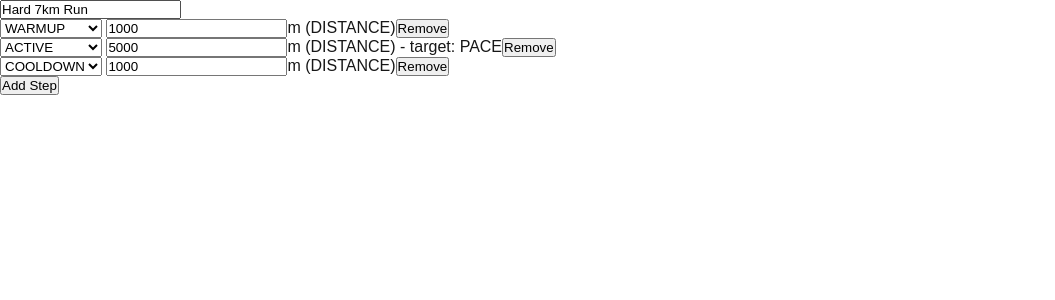
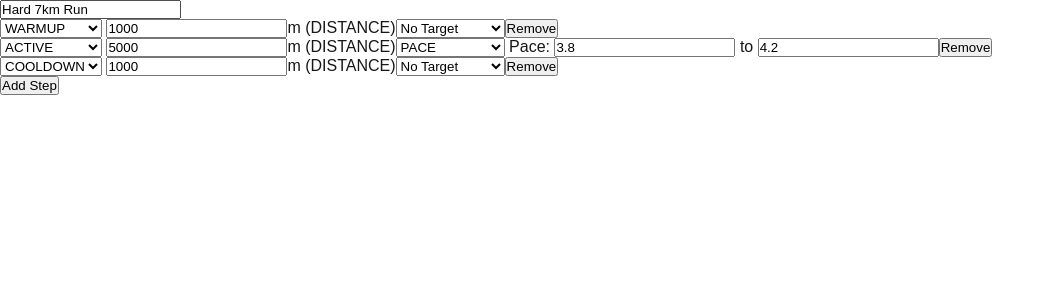
Before and after one commit to Brendan3519/garmin-workout-builder, a Next.js app: page / in a window 1280 px wide. Shown: the top 300 px of the page, without its empty margins (0-1055 px from the left). Built offline with nearby package versions, Linux system fonts and the light colour scheme; no server answers.

Commit message:
Add target type editing with pace or hr value inputs

```diff
--- a/src/components/WorkoutView.tsx
+++ b/src/components/WorkoutView.tsx
@@ -1,7 +1,7 @@
 "use client";
 
 import { useState } from 'react';
-import { StepIntensity, Workout, WorkoutStep } from '../types/workout';
+import { StepIntensity, Workout, WorkoutStep, Target } from '../types/workout';
 import posthog from 'posthog-js';
 
 interface WorkoutViewProps {
@@ -17,6 +17,19 @@ function WorkoutView({ workout }: WorkoutViewProps) {
     const [steps, setSteps] = useState(workout.steps);
     const [valueBeforeEdit, setValueBeforeEdit] = useState<number | null>(null);
     const [durationDrafts, setDurationDrafts] = useState<{ [stepOrder: number]: string }>({});
+    const [targetDrafts, setTargetDrafts] = useState<{ [key: string]: string }>({});
+
+function targetDraftKey(stepOrder: number, field: string){
+    return `${stepOrder}-${field}`;
+}
+
+function handleTargetValueChange(targetStepOrder: number, field: string, newValue: number) {
+    const updatedSteps = steps.map((step) => {
+        if (step.stepOrder !== targetStepOrder || !step.target) return step;
+        return {...step, target: {...step.target, [field]: newValue } as Target};
+    });
+    setSteps(updatedSteps);
+}
 
 function handleDurationChange(targetStepOrder: number, newValue: number) {
     const updatedSteps = steps.map((step) =>
@@ -62,6 +75,16 @@ function WorkoutView({ workout }: WorkoutViewProps) {
     setSteps(steps.filter((step) => step.stepOrder != targetStepOrder))
 }
 
+function handleRemoveTarget(targetStepOrder: number) {
+    const updatedSteps = steps.map((step) =>
+        step.stepOrder === targetStepOrder
+            ? {...step, target: undefined}
+        : step
+    );
+    setSteps(updatedSteps)
+}
+
+
 function handleIntensityChange(targetStepOrder: number, newIntensity: StepIntensity){
     const updatedSteps = steps.map((step) =>
         step.stepOrder === targetStepOrder
@@ -70,6 +93,29 @@ function WorkoutView({ workout }: WorkoutViewProps) {
         );
         setSteps(updatedSteps);
 }
+
+function handleTargetTypeChange(targetStepOrder: number, newTargetType: 'PACE' | 'HEART_RATE') {
+let newTarget: Target;
+
+switch (newTargetType) {
+    case 'PACE':
+        newTarget = { targetType: "PACE", paceMinValue: 0.0, paceMaxValue: 0.0 };
+        break;
+    case 'HEART_RATE':
+        newTarget = { targetType: "HEART_RATE", hrMinValue: 0.0, hrMaxValue: 0.0 };
+        break;
+    default:
+        throw new Error(`Unhandled target type: ${newTargetType}`);
+}
+
+const updatedSteps = steps.map((step) =>
+    step.stepOrder === targetStepOrder
+        ? { ...step, target: newTarget }
+        : step
+);
+setSteps(updatedSteps);
+}
+
 
     return (
         <div>
@@ -115,7 +161,77 @@ function WorkoutView({ workout }: WorkoutViewProps) {
                         />
                         m ({step.durationType})
                         {showError && <span style={{ color: 'red' }}> Value cannot be blank</span>}
-                        {step.target?.targetType && <span> - target: {step.target.targetType}</span>}
+                        <select
+                            value={step.target?.targetType ?? 'NONE'}
+                            onChange={(e) => {
+                                const selected = e.target.value;
+                                if (selected === 'NONE') {
+                                    handleRemoveTarget(step.stepOrder);
+                                } else {
+                                    handleTargetTypeChange(step.stepOrder, selected as 'PACE' | 'HEART_RATE');
+                                }
+                            }}
+                        >
+                            <option value='NONE'>No Target</option>
+                            <option value='PACE'>PACE</option>
+                            <option value='HEART_RATE'>HEART_RATE</option>
+                        </select>
+                        {step.target?.targetType === 'PACE' && (
+                            <>
+                                {' '}Pace:{' '}
+                                <input
+                                    type="number"
+                                    value={targetDrafts[targetDraftKey(step.stepOrder, 'paceMinValue')] ?? step.target.paceMinValue}
+                                    onChange={(e) => setTargetDrafts({...targetDrafts, [targetDraftKey(step.stepOrder, 'paceMinValue')]: e.target.value})}
+                                    onBlur={() => {
+                                        const draft = targetDrafts[targetDraftKey(step.stepOrder, 'paceMinValue')];
+                                        if (draft !== undefined && draft !== '' && !isNaN(Number(draft))) {
+                                            handleTargetValueChange(step.stepOrder, 'paceMinValue', Number(draft));
+                                        }
+                                    }}
+                                />
+                                {' to '}
+                                <input
+                                    type="number"
+                                    value={targetDrafts[targetDraftKey(step.stepOrder, 'paceMaxValue')] ?? step.target.paceMaxValue}
+                                    onChange={(e) => setTargetDrafts({ ...targetDrafts, [targetDraftKey(step.stepOrder, 'paceMaxValue')]: e.target.value })}
+                                    onBlur={() => {
+                                        const draft = targetDrafts[targetDraftKey(step.stepOrder, 'paceMaxValue')];
+                                        if (draft !== undefined && draft !== '' && !isNaN(Number(draft))) {
+                                            handleTargetValueChange(step.stepOrder, 'paceMaxValue', Number(draft));
+                                        }
+                                    }}
+                                />
+                            </>
+                        )}
+                        {step.target?.targetType === 'HEART_RATE' && (
+                            <>
+                                {' '}HR:{' '}
+                                <input
+                                    type="number"
+                                    value={targetDrafts[targetDraftKey(step.stepOrder, 'hrMinValue')] ?? step.target.hrMinValue}
+                                    onChange={(e) => setTargetDrafts({ ...targetDrafts, [targetDraftKey(step.stepOrder, 'hrMinValue')]: e.target.value })}
+                                    onBlur={() => {
+                                        const draft = targetDrafts[targetDraftKey(step.stepOrder, 'hrMinValue')];
+                                        if (draft !== undefined && draft !== '' && !isNaN(Number(draft))) {
+                                            handleTargetValueChange(step.stepOrder, 'hrMinValue', Number(draft));
+                                        }
+                                    }}
+                                />
+                                {' to '}
+                                <input
+                                    type="number"
+                                    value={targetDrafts[targetDraftKey(step.stepOrder, 'hrMaxValue')] ?? step.target.hrMaxValue}
+                                    onChange={(e) => setTargetDrafts({ ...targetDrafts, [targetDraftKey(step.stepOrder, 'hrMaxValue')]: e.target.value })}
+                                    onBlur={() => {
+                                        const draft = targetDrafts[targetDraftKey(step.stepOrder, 'hrMaxValue')];
+                                        if (draft !== undefined && draft !== '' && !isNaN(Number(draft))) {
+                                            handleTargetValueChange(step.stepOrder, 'hrMaxValue', Number(draft));
+                                        }
+                                    }}
+                                />
+                            </>
+                        )}
                         <button onClick={() => handleRemoveStep(step.stepOrder)}>Remove</button>
                     </p>
                 );
```
Lines whose indentation alone changed are shown as unchanged.
